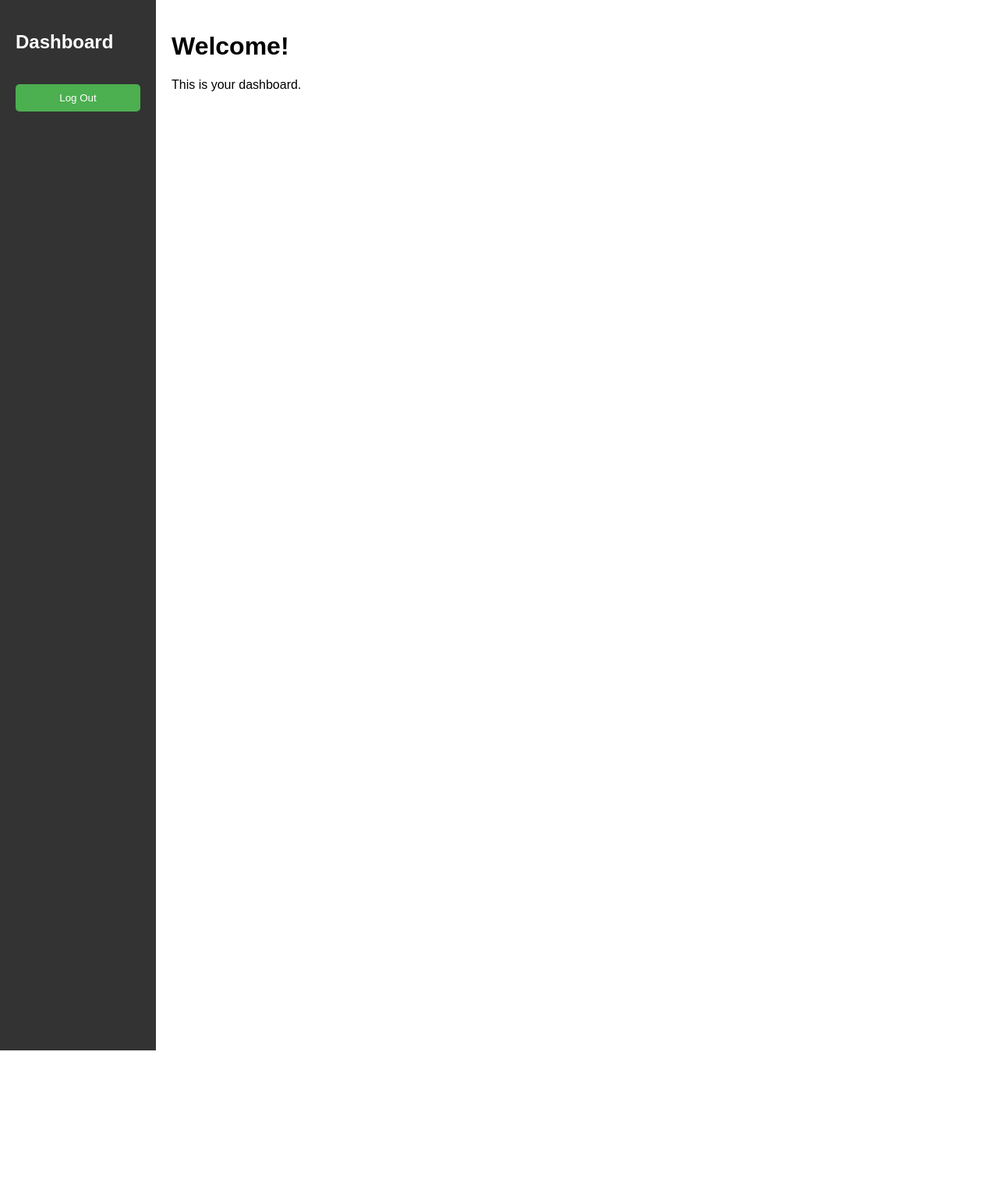
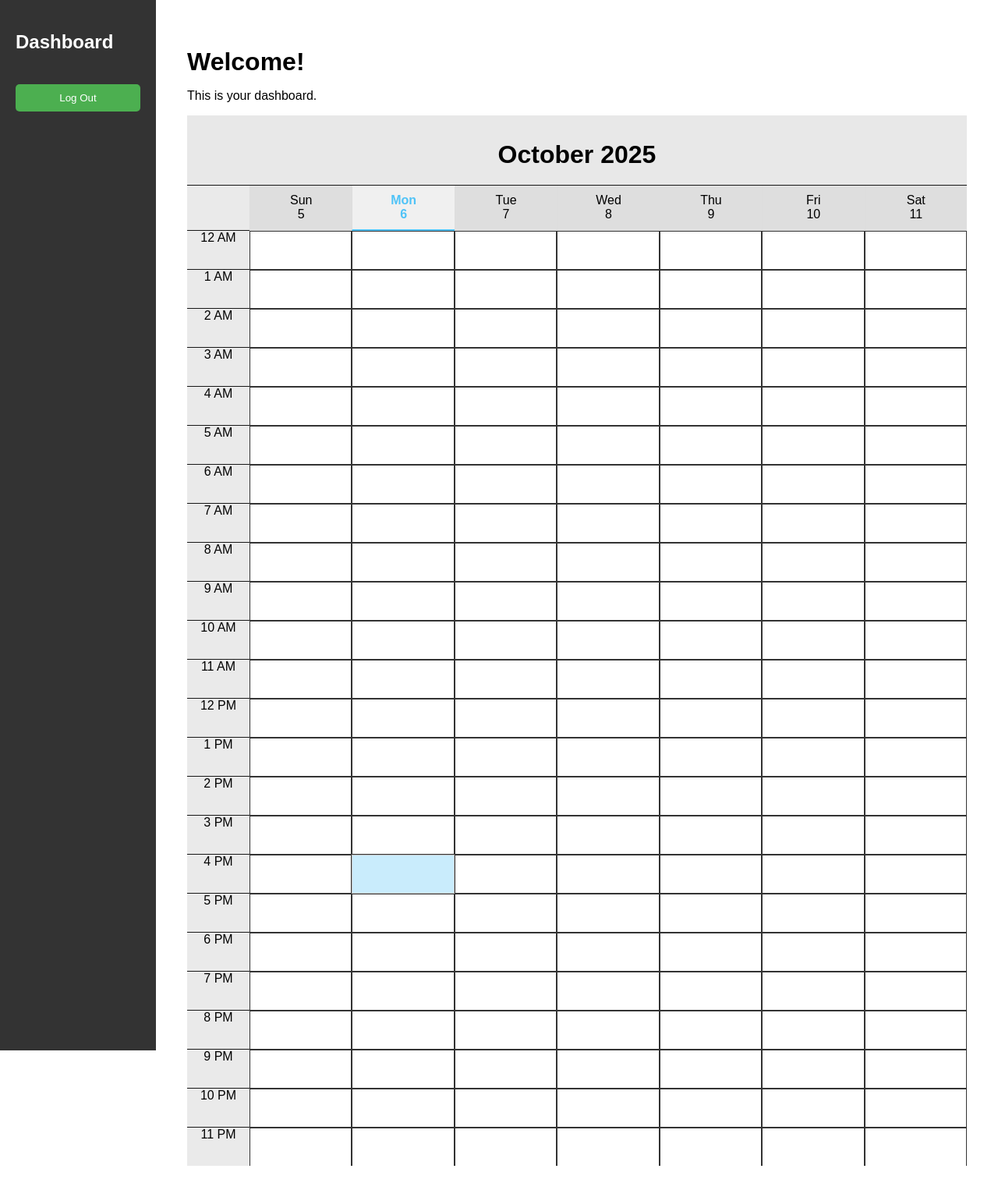
Before and after one commit to AkshayValtanitan/CSIT327-G2-TaskIT, a Django app: page /dashboard/ in a window 1280 px wide. Shown: the whole page at 78% size. Before the commit the page ends 1347 px from the top, so only its background shows below. Run offline with Django 5.2, Linux system fonts and the light colour scheme; the visitor is signed in with stand-in values (Sample User, id 1).

Commit message:
updted(taskit): updated dummy dashboard, now is real-time but no data from db yet

```diff
--- a/login/static/login/css/dashboard.css
+++ b/login/static/login/css/dashboard.css
@@ -1,3 +1,5 @@
+
+
 body {
     margin: 0;
     font-family: Arial, sans-serif;
@@ -30,5 +32,76 @@ body {
 
 .main {
     flex: 1;
-    padding: 20px;
+    padding: 40px;
 }
+
+.main h1 {
+    font-size: 2em;
+    margin-bottom: 10px;
+}
+
+.calendar-container {
+    display: flex;
+    flex-direction: column;
+    height: 100vh;
+    overflow: hidden;
+}
+
+.calendar-header {
+    text-align: center;
+    padding: 10px;
+    background-color: #e8e8e8;
+    border-bottom: 1px solid #161616;
+}
+
+.calendar-grid {
+    flex: 1;
+    overflow: auto;
+    display: block;
+}
+
+.header-row {
+    display: grid;
+    grid-template-columns: 80px repeat(7, 1fr);
+    background-color: #dedede;
+    position: sticky;
+    top: 0;
+    z-index: 2;
+}
+
+.day-header {
+    padding: 10px;
+    text-align: center;
+    border-left: 1px solid #dddddd;
+}
+
+.current-day {
+    background-color: #f0f0f0;
+    color: #4fc3f7;
+    font-weight: bold;
+    border-bottom: 2px solid #4fc3f7;
+}
+
+.hour-row {
+    display: grid;
+    grid-template-columns: 80px repeat(7, 1fr);
+    min-height: 50px;
+}
+
+.time-col {
+    background-color: #eaeaea;
+    text-align: center;
+    border-bottom: 1px solid #181818;
+    position: sticky;
+    left: 0;
+    z-index: 1;
+}
+
+.cell {
+    border: 1px solid #333;
+}
+
+.current-time {
+    background-color: #4fc3f7;
+    opacity: 0.3;
+}
--- a/login/templates/dashboard.html
+++ b/login/templates/dashboard.html
@@ -4,8 +4,8 @@
 <head>
     <meta charset="UTF-8">
     <meta name="viewport" content="width=device-width, initial-scale=1.0">
-    <title>Dashboard</title>
-    <link rel="stylesheet" href="{% static 'login/css/dashboard.css' %}">
+    <title>Weekly Calendar</title>
+    <link rel="stylesheet" href="{% static 'login/css/dashboard.css' %}?v={% now 'U' %}">
 </head>
 <body>
     <div class="sidebar">
@@ -19,6 +19,73 @@
     <div class="main">
         <h1>Welcome!</h1>
         <p>This is your dashboard.</p>
+
+        <div class="calendar-container">
+            <div class="calendar-header">
+                <h1 id="monthYear"></h1>
+            </div>
+            <div class="calendar-grid" id="calendarGrid"></div>
+        </div>
     </div>
+
+    <script>
+        const calendarGrid = document.getElementById("calendarGrid");
+        const monthYear = document.getElementById("monthYear");
+
+        const now = new Date();
+        const currentDay = now.getDay(); // 0 = Sunday
+        const currentHour = now.getHours();
+
+        const monthNames = [
+            "January", "February", "March", "April", "May", "June",
+            "July", "August", "September", "October", "November", "December"
+        ];
+
+        // show current month & year
+        monthYear.textContent = `${monthNames[now.getMonth()]} ${now.getFullYear()}`;
+
+        const daysOfWeek = ["Sun", "Mon", "Tue", "Wed", "Thu", "Fri", "Sat"];
+        const hours = Array.from({ length: 24 }, (_, i) => {
+            const hour = i % 12 || 12;
+            const ampm = i < 12 ? "AM" : "PM";
+            return `${hour} ${ampm}`;
+        });
+
+        // create header row
+        const headerRow = document.createElement("div");
+        headerRow.className = "header-row";
+        headerRow.innerHTML = `<div class="time-col"></div>` +
+            daysOfWeek.map((d, i) => `
+                <div class="day-header ${i === currentDay ? 'current-day' : ''}">
+                    <div>${d}</div>
+                    <div>${now.getDate() - currentDay + i}</div>
+                </div>
+            `).join("");
+        calendarGrid.appendChild(headerRow);
+
+        // create hour rows
+        hours.forEach((h, hourIndex) => {
+            const row = document.createElement("div");
+            row.className = "hour-row";
+
+            const timeCell = document.createElement("div");
+            timeCell.className = "time-col";
+            timeCell.textContent = h;
+            row.appendChild(timeCell);
+
+            daysOfWeek.forEach((_, dayIndex) => {
+                const cell = document.createElement("div");
+                cell.className = "cell";
+
+                if (dayIndex === currentDay && hourIndex === currentHour) {
+                    cell.classList.add("current-time");
+                }
+
+                row.appendChild(cell);
+            });
+
+            calendarGrid.appendChild(row);
+        });
+    </script>
 </body>
 </html>
```
Also changed, not shown: login/static/login/css/register.css (+34 -0 lines), login/templates/register.html (+9 -0 lines).
